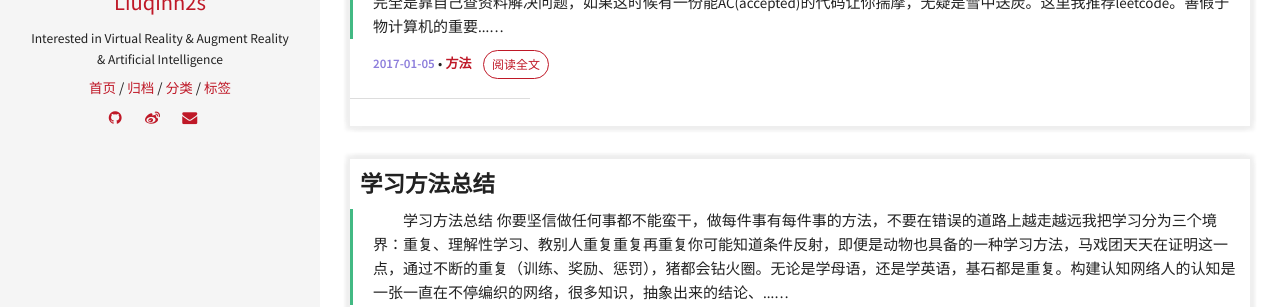
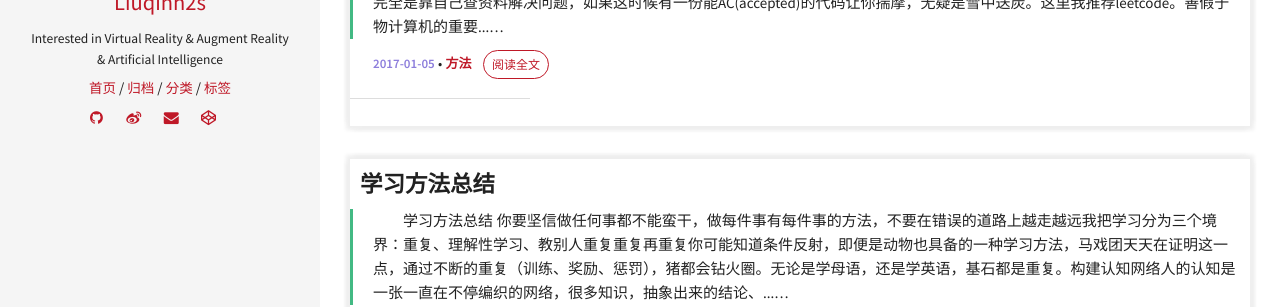
Before and after one commit to transcendtron/liuqinh2s.github.io, a Jekyll site: the page built from index.html, in a window 1280 px wide. Shown: the part 931-1238 px from the top of the page. Built offline with Jekyll 4.4.1, drawn with Linux system fonts in a browser that asks for light colours; the list of posts is cut into pages by our own code.

Commit message:
fix a blog

```diff
--- a/_includes/social-links.html
+++ b/_includes/social-links.html
@@ -20,5 +20,6 @@
     {% if author.soundcloud %}<li><a href="http://soundcloud.com/{{ author.soundcloud }}" class="social-link-item" target="_blank"><i class="fa fa-fw fa-soundcloud"></i></a></li>{% endif %}
     {% if author.flickr %}<li><a href="http://www.flickr.com/{{ author.flickr }}" class="social-link-item" target="_blank"><i class="fa fa-fw fa-flickr"></i></a></li>{% endif %}
     {% if author.codepen %}<li><a href="http://codepen.io/{{ author.codepen }}" class="social-link-item" target="_blank"><i class="fa fa-fw fa-codepen"></i></a></li>{% endif %}
+    {% if author.zhihu %}<li><a href="https://www.zhihu.com/people/{{ author.codepen }}/activities" class="social-link-item" target="_blank"><i class="fa fa-fw fa-codepen"></i></a></li>{% endif %}
   </ul>
 </div>
```
